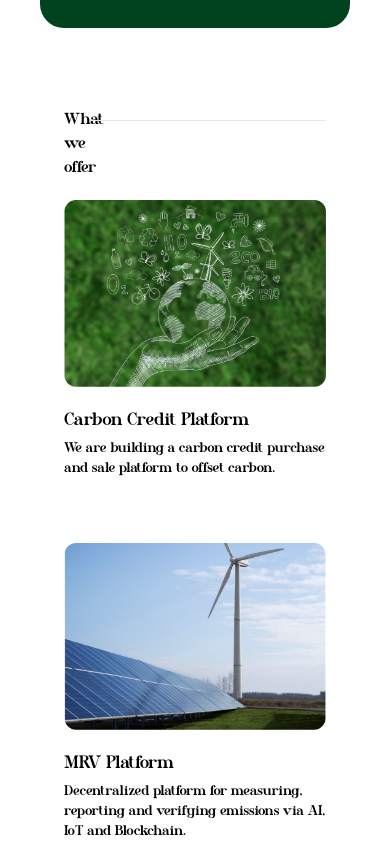
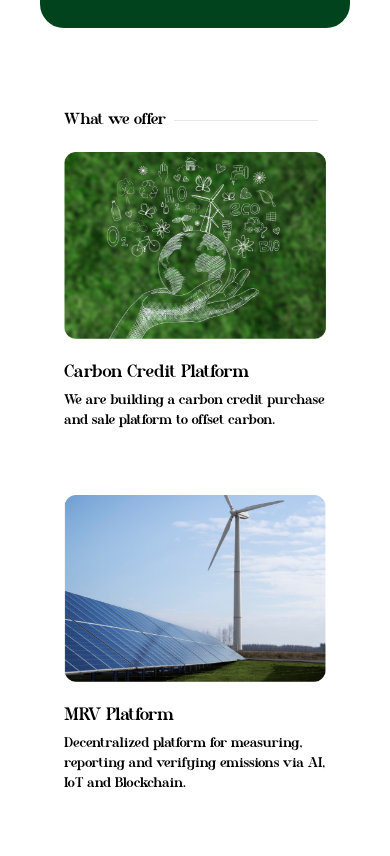
Before and after one commit to Mcnoble1/Chemotronix-v2, a Next.js app: page / in a window 390 px wide. Shown: the part 1500-2356 px from the top of the page. Built offline with nearby package versions, Linux system fonts and the light colour scheme.

Commit message:
feat: updated offer component :octocat:

```diff
--- a/components/Offer/index.tsx
+++ b/components/Offer/index.tsx
@@ -3,8 +3,8 @@ const Offer = () => {
     return (
         <section className="h-fit flex flex-col mx-16 mb-20">
             <div className="flex w-full flex-row mb-5">
-                <p className="w-[10%]">What we offer</p>
-                <hr className="h-[1px] w-[90%] bg-black mt-3"/>
+                <p className="lg:w-[10%]">What we offer</p>
+                <hr className="h-[1px] ml-2 w-[55%] lg:w-[90%] bg-black mt-3"/>
             </div>
             <div className="grid lg:grid-cols-3 gap-16">
                 <div>
```
